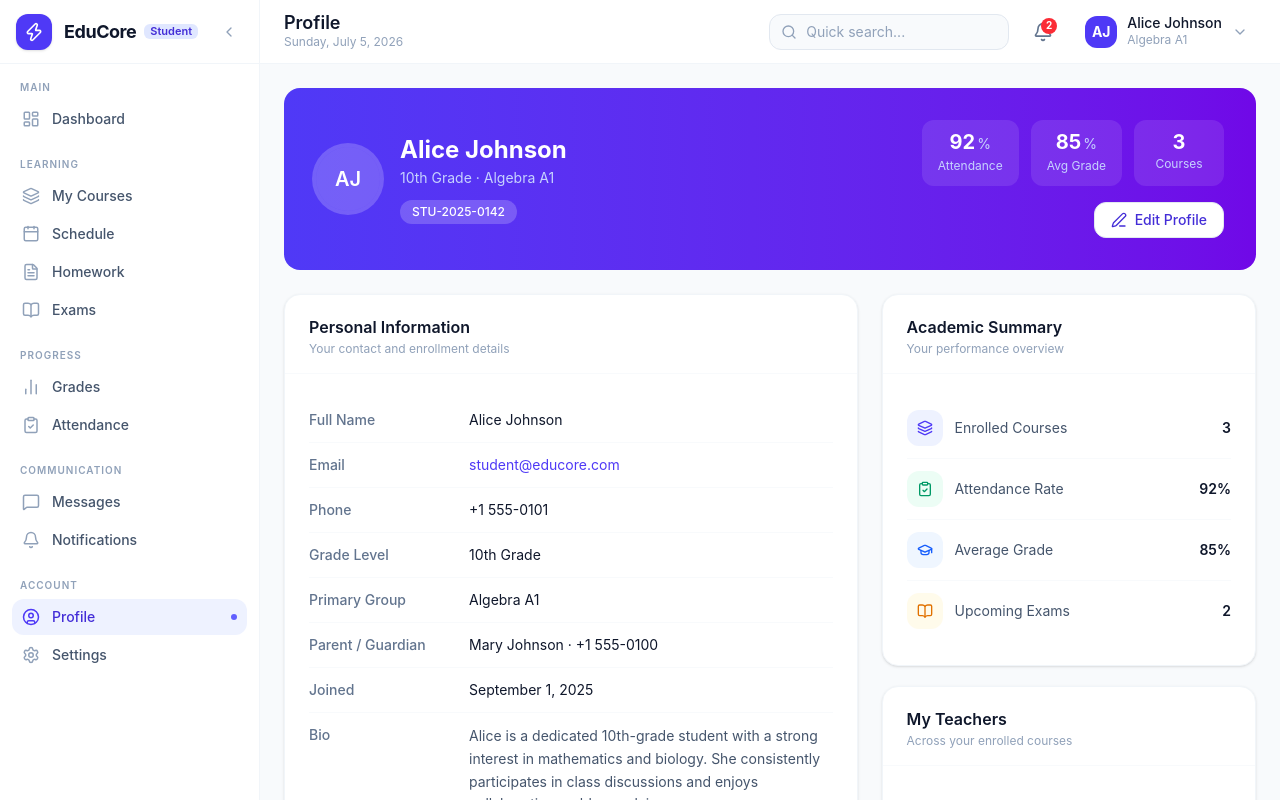
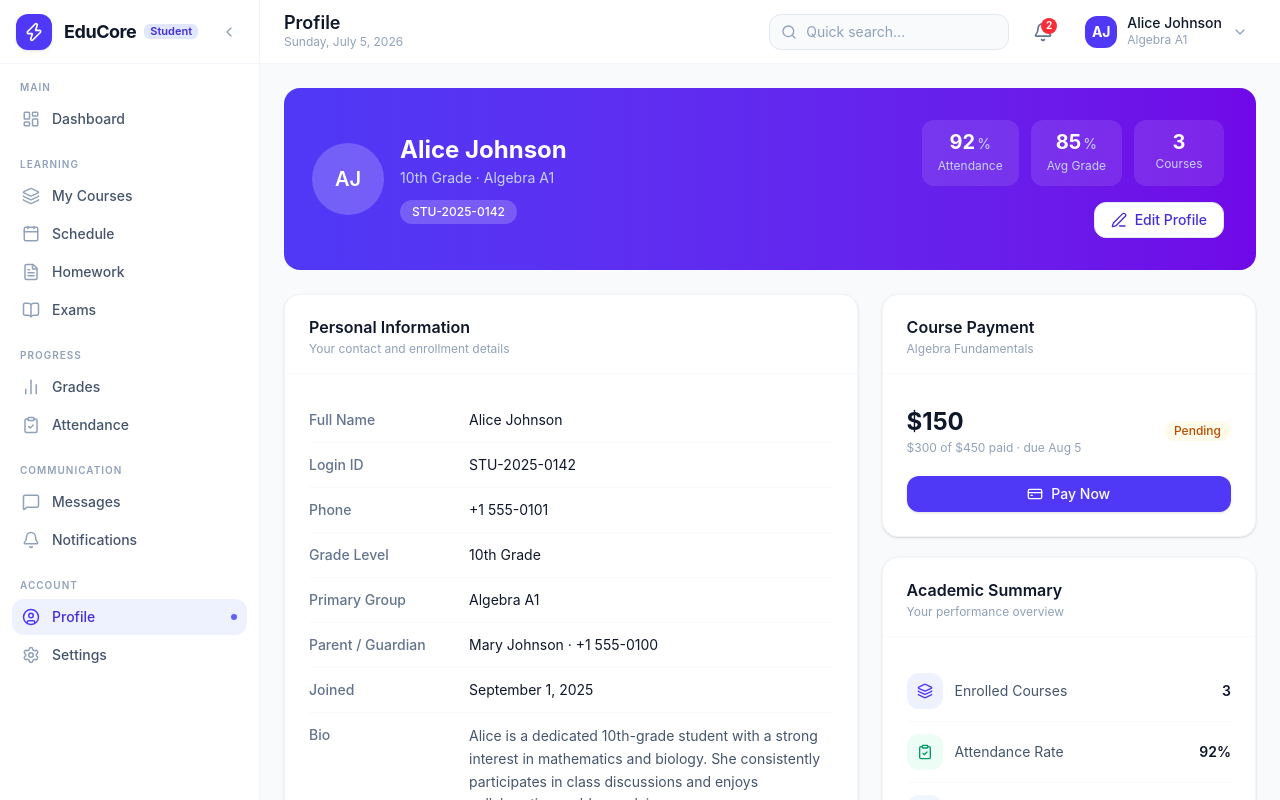
Before and after one commit to Inamjon/educore, a Next.js app in the folder frontend/: page /student/profile in a window 1280 px wide. Shown: the top 800 px of the page. Built offline with nearby package versions, Linux system fonts and the light colour scheme.

Commit message:
Add course payment section and login ID to student profile
Payment is now tied to a unique display ID shown on the student profile, with a Pay Now action that clearly reports Payme/Click are not yet connected instead of faking a successful charge.

```diff
--- a/frontend/app/student/layout.tsx
+++ b/frontend/app/student/layout.tsx
@@ -282,7 +282,7 @@ function StudentHeader({ sidebarCollapsed }: HeaderProps) {
               <p className="text-sm font-semibold text-slate-900">
                 {STUDENT_PROFILE.name}
               </p>
-              <p className="text-xs text-slate-400">{STUDENT_PROFILE.email}</p>
+              <p className="text-xs text-slate-400">{STUDENT_PROFILE.loginId}</p>
             </div>
             <Link
               href="/student/profile"
--- a/frontend/app/student/profile/page.tsx
+++ b/frontend/app/student/profile/page.tsx
@@ -4,7 +4,6 @@ import { useState } from 'react';
 import {
   Users,
   Layers,
-  Mail,
   Phone,
   BookOpen,
   ClipboardCheck,
@@ -12,12 +11,22 @@ import {
   Copy,
   Check,
   Edit3,
+  CreditCard,
 } from 'lucide-react';
 import { Card } from '@/components/ui/card';
 import { Button } from '@/components/ui/button';
 import { Avatar } from '@/components/ui/avatar';
-import { STUDENT_PROFILE, STUDENT_STATS, STUDENT_COURSES } from '@/lib/student-data';
-import { cn } from '@/lib/utils';
+import { Badge } from '@/components/ui/badge';
+import {
+  Dialog,
+  DialogContent,
+  DialogHeader,
+  DialogTitle,
+  DialogBody,
+} from '@/components/ui/dialog';
+import { STUDENT_PROFILE, STUDENT_STATS, STUDENT_COURSES, STUDENT_PAYMENT } from '@/lib/student-data';
+import { toast } from '@/lib/store/toast-store';
+import { cn, formatCurrency } from '@/lib/utils';
 
 function StatMiniCard({ label, value, unit }: { label: string; value: string | number; unit?: string }) {
   return (
@@ -91,8 +100,43 @@ function CopyRow({ icon: Icon, label, value }: { icon: React.ElementType; label:
   );
 }
 
+function PaymentMethodDialog({ open, onOpenChange }: { open: boolean; onOpenChange: (open: boolean) => void }) {
+  function handleSelect(provider: 'Payme' | 'Click') {
+    toast.error(`${provider} integratsiyasi hali ulanmagan — API kalitlari qo'shilgach ishga tushadi.`);
+    onOpenChange(false);
+  }
+
+  return (
+    <Dialog open={open} onOpenChange={onOpenChange}>
+      <DialogContent className="max-w-sm">
+        <DialogHeader>
+          <DialogTitle>To&apos;lov usulini tanlang</DialogTitle>
+        </DialogHeader>
+        <DialogBody className="space-y-3">
+          <button
+            onClick={() => handleSelect('Payme')}
+            className="w-full flex items-center justify-between rounded-xl border border-slate-200 px-4 py-3.5 hover:border-indigo-300 hover:bg-indigo-50/50 transition-colors"
+          >
+            <span className="font-semibold text-slate-900">Payme</span>
+            <CreditCard className="h-5 w-5 text-slate-400" />
+          </button>
+          <button
+            onClick={() => handleSelect('Click')}
+            className="w-full flex items-center justify-between rounded-xl border border-slate-200 px-4 py-3.5 hover:border-indigo-300 hover:bg-indigo-50/50 transition-colors"
+          >
+            <span className="font-semibold text-slate-900">Click</span>
+            <CreditCard className="h-5 w-5 text-slate-400" />
+          </button>
+        </DialogBody>
+      </DialogContent>
+    </Dialog>
+  );
+}
+
 export default function StudentProfilePage() {
   const p = STUDENT_PROFILE;
+  const payment = STUDENT_PAYMENT;
+  const [payDialogOpen, setPayDialogOpen] = useState(false);
 
   return (
     <div className="space-y-6">
@@ -104,9 +148,12 @@ export default function StudentProfilePage() {
             <div>
               <h1 className="text-2xl font-bold text-white">{p.name}</h1>
               <p className="text-indigo-200 text-sm mt-0.5">{p.grade} &middot; {p.groupName}</p>
-              <div className="flex flex-wrap gap-2 mt-3">
-                <span className="text-xs font-medium text-white bg-white/20 rounded-full px-3 py-1">
-                  {p.studentIdNumber}
+              <div className="flex flex-wrap items-center gap-2 mt-3">
+                <span
+                  className="text-xs font-medium text-white bg-white/20 rounded-full px-3 py-1"
+                  title="Login ID"
+                >
+                  {p.loginId}
                 </span>
               </div>
             </div>
@@ -132,11 +179,7 @@ export default function StudentProfilePage() {
           <Card title="Personal Information" subtitle="Your contact and enrollment details">
             <div>
               <InfoRow label="Full Name">{p.name}</InfoRow>
-              <InfoRow label="Email">
-                <a href={`mailto:${p.email}`} className="text-indigo-600 hover:underline">
-                  {p.email}
-                </a>
-              </InfoRow>
+              <InfoRow label="Login ID">{p.loginId}</InfoRow>
               <InfoRow label="Phone">{p.phone}</InfoRow>
               <InfoRow label="Grade Level">{p.grade}</InfoRow>
               <InfoRow label="Primary Group">{p.groupName}</InfoRow>
@@ -161,6 +204,25 @@ export default function StudentProfilePage() {
 
         {/* Right column */}
         <div className="lg:col-span-2 space-y-5">
+          <Card title="Course Payment" subtitle={payment.courseName}>
+            <div className="flex items-center justify-between py-2">
+              <div>
+                <p className="text-2xl font-bold text-slate-900">{formatCurrency(payment.balance)}</p>
+                <p className="text-xs text-slate-400 mt-0.5">
+                  {formatCurrency(payment.paid)} of {formatCurrency(payment.amount)} paid &middot; due{' '}
+                  {new Date(payment.dueDate).toLocaleDateString('en-US', { month: 'short', day: 'numeric' })}
+                </p>
+              </div>
+              <Badge label={payment.status === 'paid' ? 'Paid' : payment.status === 'overdue' ? 'Overdue' : 'Pending'} variant={payment.status === 'paid' ? 'success' : payment.status === 'overdue' ? 'danger' : 'warning'} />
+            </div>
+            <div className="pt-3">
+              <Button className="w-full justify-center" onClick={() => setPayDialogOpen(true)} disabled={payment.balance <= 0}>
+                <CreditCard className="h-4 w-4" />
+                {payment.balance > 0 ? 'Pay Now' : 'Fully Paid'}
+              </Button>
+            </div>
+          </Card>
+
           <Card title="Academic Summary" subtitle="Your performance overview">
             <div>
               <StatRow icon={Layers} label="Enrolled Courses" value={STUDENT_STATS.enrolledCourses} iconClass="bg-indigo-50 text-indigo-600" />
@@ -186,13 +248,14 @@ export default function StudentProfilePage() {
 
           <Card title="Contact & Guardian" subtitle="Quick contact information">
             <div>
-              <CopyRow icon={Mail} label="Email address" value={p.email} />
               <CopyRow icon={Phone} label="Phone number" value={p.phone} />
               <CopyRow icon={Users} label="Parent / Guardian" value={`${p.parentName} (${p.parentPhone})`} />
             </div>
           </Card>
         </div>
       </div>
+
+      <PaymentMethodDialog open={payDialogOpen} onOpenChange={setPayDialogOpen} />
     </div>
   );
 }
--- a/frontend/app/student/settings/page.tsx
+++ b/frontend/app/student/settings/page.tsx
@@ -74,7 +74,6 @@ export default function StudentSettingsPage() {
 
   const [account, setAccount] = useState({
     name: p.name,
-    email: p.email,
     phone: p.phone,
     bio: p.bio,
   });
@@ -159,8 +158,8 @@ export default function StudentSettingsPage() {
                   <Field label="Full Name">
                     <Input value={account.name} onChange={(e) => setAccount({ ...account, name: e.target.value })} />
                   </Field>
-                  <Field label="Email">
-                    <Input type="email" value={account.email} onChange={(e) => setAccount({ ...account, email: e.target.value })} />
+                  <Field label="Login ID">
+                    <Input value={p.loginId} disabled />
                   </Field>
                   <Field label="Phone">
                     <Input value={account.phone} onChange={(e) => setAccount({ ...account, phone: e.target.value })} />
--- a/frontend/lib/student-data.ts
+++ b/frontend/lib/student-data.ts
@@ -3,7 +3,7 @@
 export const STUDENT_PROFILE = {
   id: "s1",
   name: "Alice Johnson",
-  email: "student@educore.com",
+  loginId: "STU-2025-0142",
   phone: "+1 555-0101",
   avatar: undefined,
   studentIdNumber: "STU-2025-0142",
@@ -14,6 +14,19 @@ export const STUDENT_PROFILE = {
   parentPhone: "+1 555-0100",
   joinedAt: "2025-09-01",
   bio: "Alice is a dedicated 10th-grade student with a strong interest in mathematics and biology. She consistently participates in class discussions and enjoys collaborative problem-solving.",
+};
+
+// ─── Course Payment ───────────────────────────────────────────────────────────
+// Real Payme/Click gateway integration is deferred until API credentials are
+// available — this is display-only mock data for now (see student/profile).
+
+export const STUDENT_PAYMENT = {
+  courseName: "Algebra Fundamentals",
+  amount: 450,
+  paid: 300,
+  balance: 150,
+  dueDate: "2026-08-05",
+  status: "pending" as "paid" | "pending" | "overdue",
 };
 
 // ─── Student Courses / Groups ─────────────────────────────────────────────────
```
